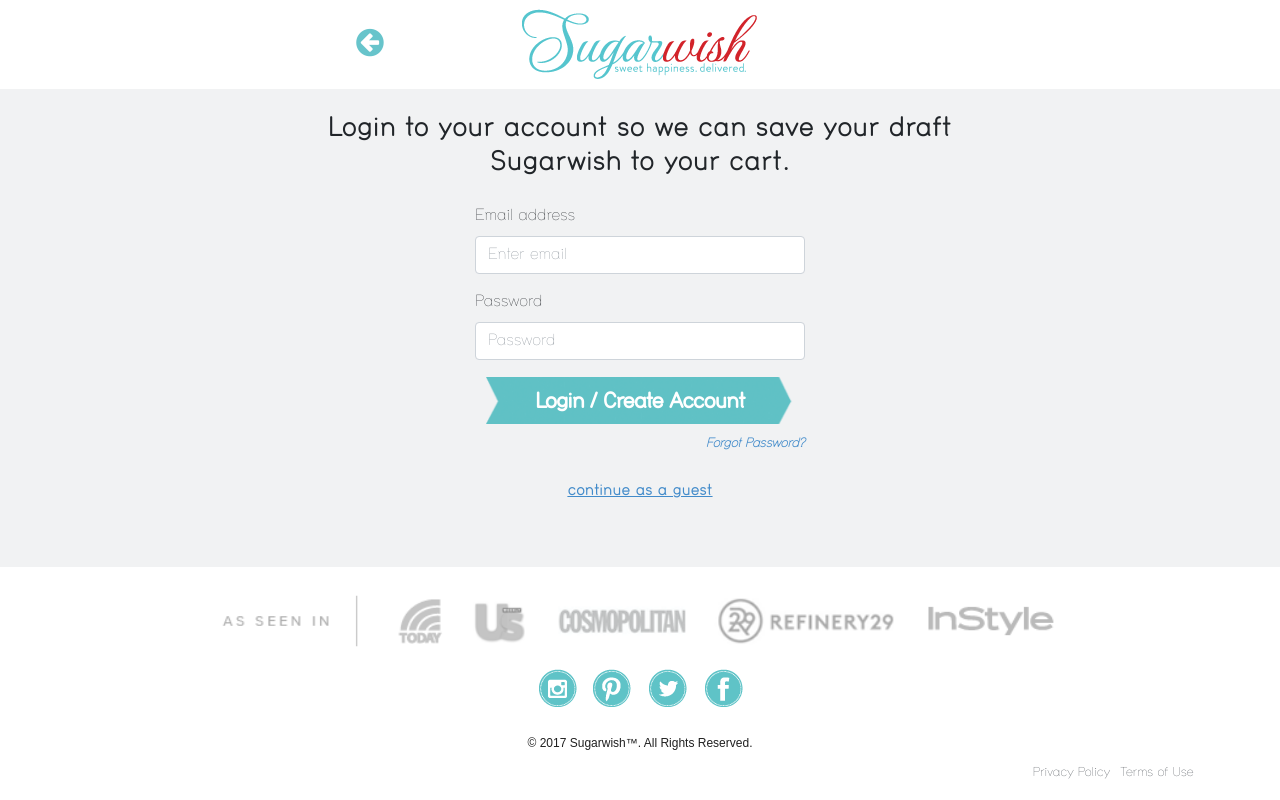
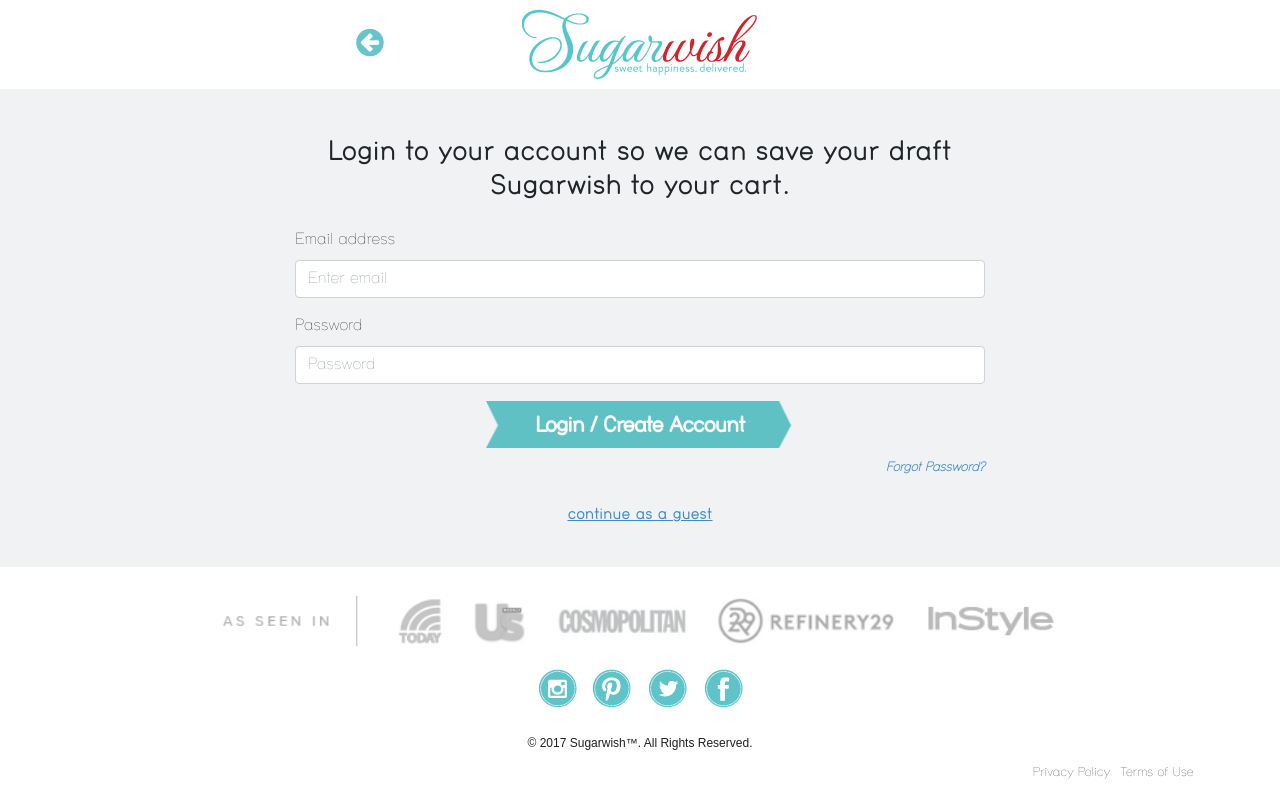
Before and after one commit to rahul-neptrox/sugarwish-consumer-design, a PHP site: page /login.php in a window 1280 px wide. Run offline with PHP 8.4, Linux system fonts and the light colour scheme.

Commit message:
Improved all pages designs.

```diff
--- a/billing-info.php
+++ b/billing-info.php
@@ -10,8 +10,6 @@
                                     <h3 class="cstm-card-header text-center ff-uma-bold mt-4 mb-4 mb-md-4">
                                         Billing information
                                     </h3>
-                                    <div class="row">
-                                        <div class="col-md-6 mx-auto">
                                     <form>
                                         <div class="form-group">
                                             <label for="">
@@ -36,9 +34,6 @@
                                     </form>
                                 </div>
                             </div>
-
-                                </div>
-                            </div>
                         </div>
                     </div>
                 </div>
--- a/login.php
+++ b/login.php
@@ -7,11 +7,11 @@
                         <div class="col-lg-11 mx-auto px-md-3 px-lg-2">
                             <div class="">
                                 <div class="">
-                                    <h3 class="cstm-card-header text-center ff-uma-bold mb-4 mb-md-4">
+                                    <h3 class="cstm-card-header text-center ff-uma-bold mt-4 mb-4 mb-md-4">
                                         Login to your account so we can save your draft Sugarwish to your cart.
                                     </h3>
-                                    <div class="row">
-                                        <div class="col-md-6 mx-auto">
+                                    <div class="">
+                                        <div class="">
                                             <form>
                                                 <div class="form-group">
                                                     <label for="exampleInputEmail1">Email address</label>
--- a/payment-info.php
+++ b/payment-info.php
@@ -10,8 +10,6 @@
                                     <h3 class="cstm-card-header text-center ff-uma-bold mt-4 mb-4 mb-md-4">
                                         Please enter your payment info
                                     </h3>
-                                    <div class="row">
-                                        <div class="col-md-6 mx-auto">
                                     <form>
                                         <div class="form-group">
                                             <label class="d-block" for="">
@@ -73,9 +71,6 @@
                                     </form>
                                 </div>
                             </div>
-
-                                </div>
-                            </div>
                         </div>
                     </div>
                 </div>
```
Lines whose indentation alone changed are shown as unchanged.
